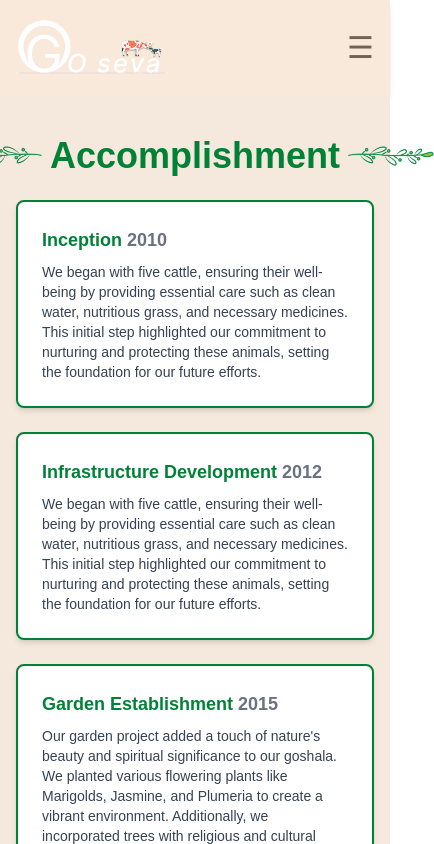
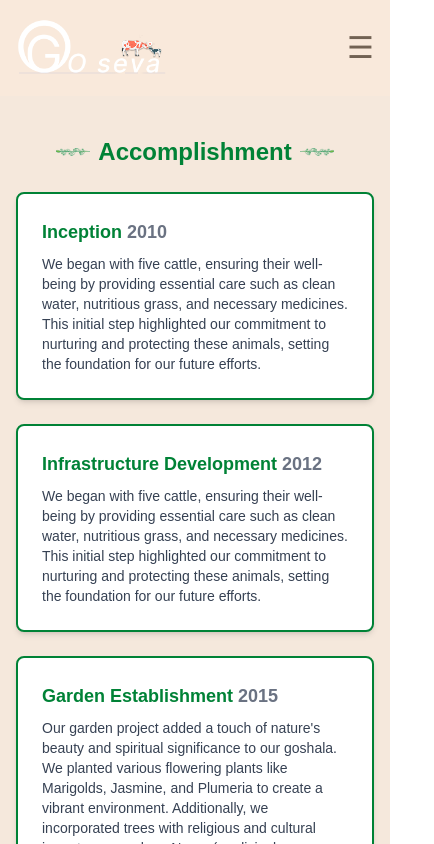
Before and after one commit to divyansh2222/gauseva, a React (Vite) app: page /accomplish in a window 390 px wide. Shown: the top 844 px of the page, 434 px wide, since content can reach past the window. Built offline with nearby package versions, Linux system fonts and the light colour scheme; a web font is replaced by a local one.

Commit message:
first commit

```diff
--- a/src/components/AccomplishPage.jsx
+++ b/src/components/AccomplishPage.jsx
@@ -58,11 +58,12 @@ const accomplishments = [
 const AccomplishmentPage = () => {
   return (
     <div className="bg-[#F5E8DC] min-h-screen py-10 px-4 flex flex-col items-center">
-       <h3 className="text-4xl  md:text-6xl font-bold text-green-700 flex items-center justify-center gap-2">
-              <img src={payment1} alt="icon" className="h-5 md:h-8" />
+        <h3 className="text-2xl  md:text-6xl font-bold text-green-700 flex items-center justify-center gap-2">
+              <img src={payment1} alt="icon" className="h-2 sm:h-4 md:h-8" />
               Accomplishment
-              <img src={payment2} alt="icon" className="h-5 md:h-8" />
+              <img src={payment2} alt="icon" className="h-2 sm:h-4 md:h-8" />
             </h3>
+
 
       <div className="mt-6 w-full max-w-6xl flex flex-col gap-6">
         {accomplishments.map((item, index) => (
```
